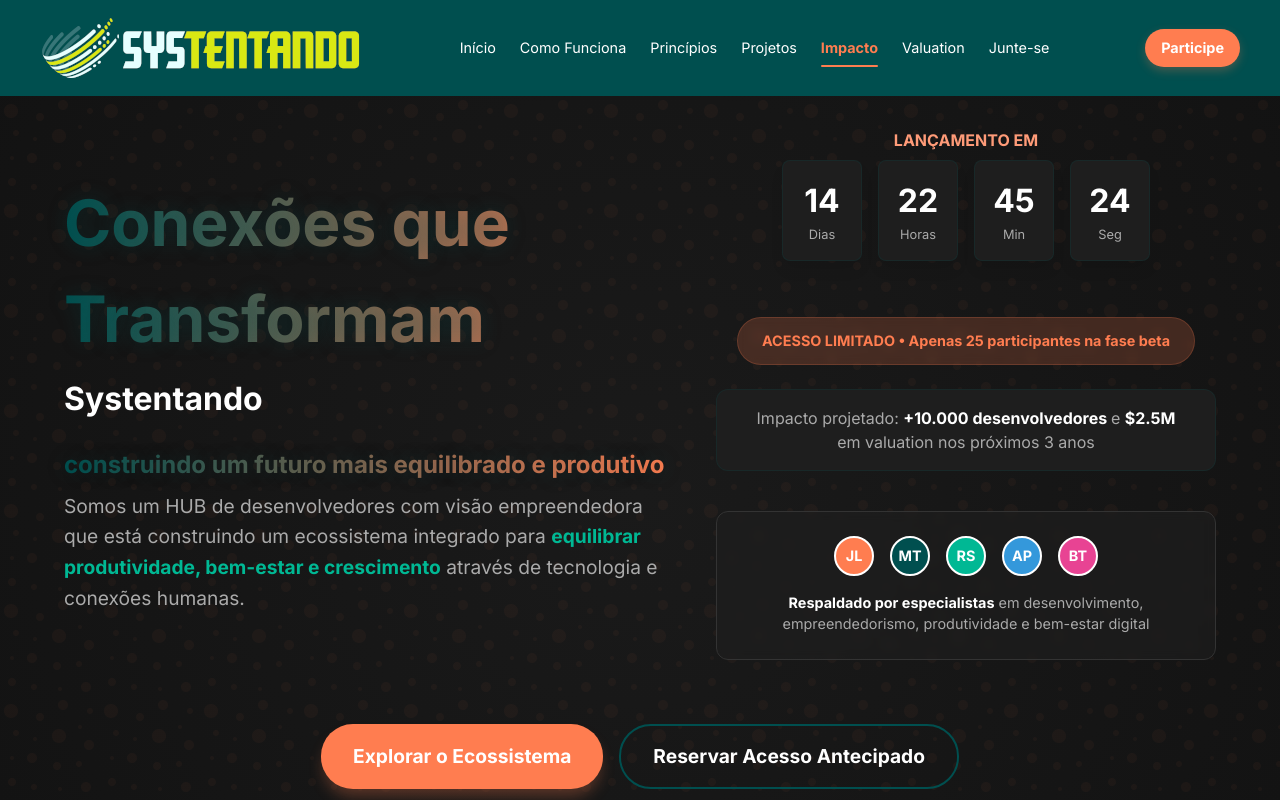
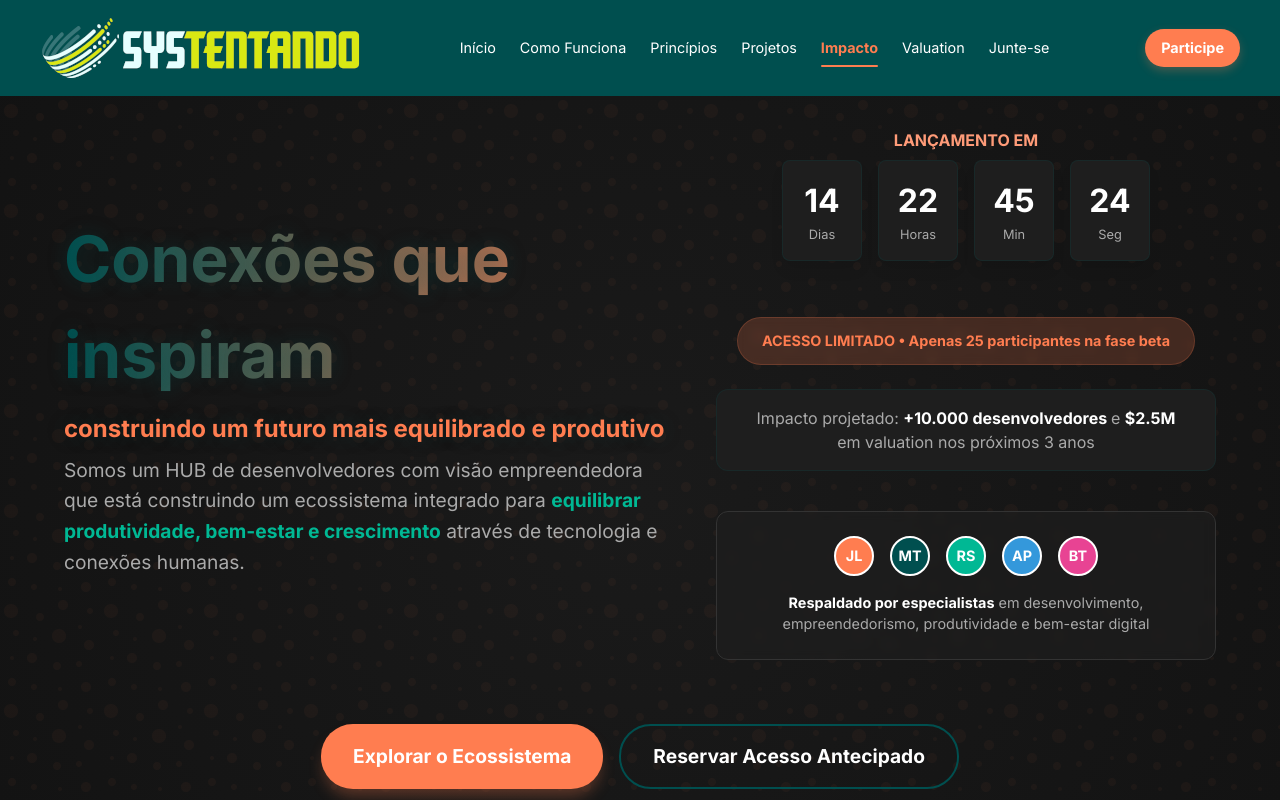
Before and after one commit to marcelio911/site-systentando, a React (Create React App) app: page / in a window 1280 px wide. Shown: the top 800 px of the page. Built offline with nearby package versions, Linux system fonts and the light colour scheme.

Commit message:
refact(0008) ajuste da mensagem depois das Conexões que inspiram

```diff
--- a/src/components/HeroSection.jsx
+++ b/src/components/HeroSection.jsx
@@ -197,21 +197,8 @@ const HeroSection = () => {
               textAlign: isMobile ? 'center' : 'left'
             }}
           >
-            Conexões que Transformam
+            Conexões que inspiram
           </h1>
-
-          {/* Título secundário */}
-          <h2
-            style={{
-              fontSize: isMobile ? '1.8rem' : '2rem',
-              fontWeight: 'bold',
-              color: 'white',
-              marginBottom: '1.5rem',
-              textAlign: isMobile ? 'center' : 'left'
-            }}
-          >
-            Systentando
-          </h2>
 
           {/* Subtítulo dinâmico */}
           <h1
@@ -220,9 +207,9 @@ const HeroSection = () => {
               fontWeight: 'bold',
               color: 'white',
               marginBottom: '0.5rem',
-              background: `linear-gradient(to right, ${colors.primary.main}, ${colors.accent.main})`,
-              WebkitBackgroundClip: 'text',
-              WebkitTextFillColor: 'transparent',
+              // background: `linear-gradient(to right, ${colors.primary.main}, ${colors.accent.main})`,
+              // WebkitBackgroundClip: 'text',
+              // WebkitTextFillColor: 'transparent',
               textShadow: '0 0 20px rgba(0,79,79,0.3)',
               textAlign: isMobile ? 'center' : 'left'
             }}
```
